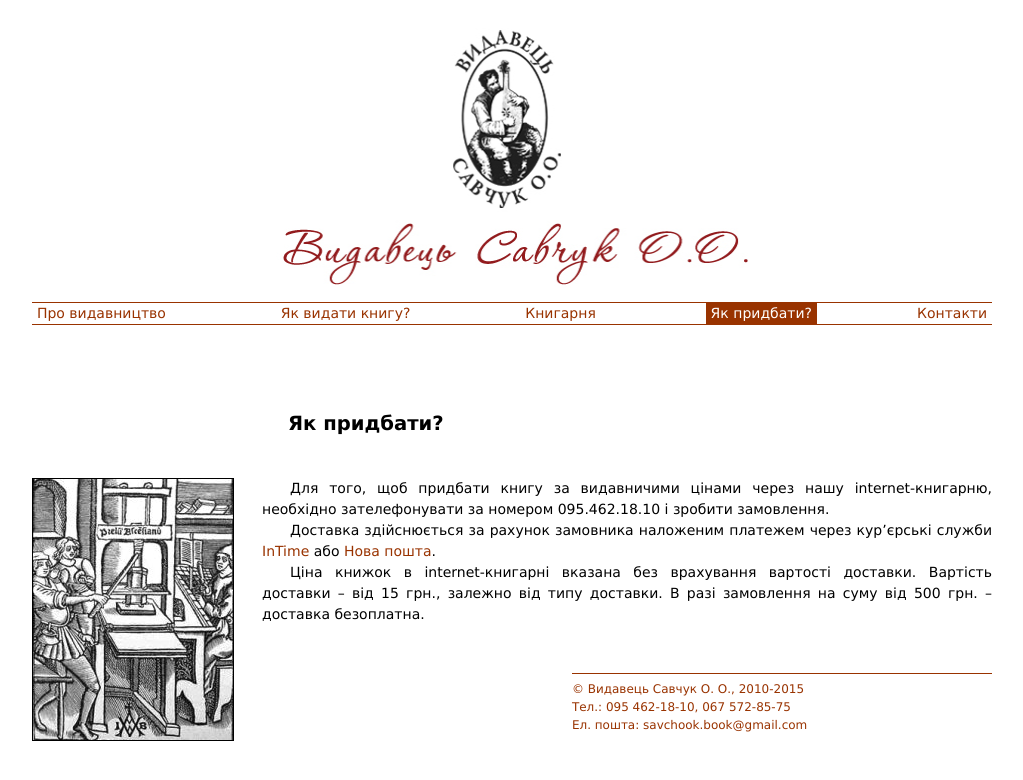
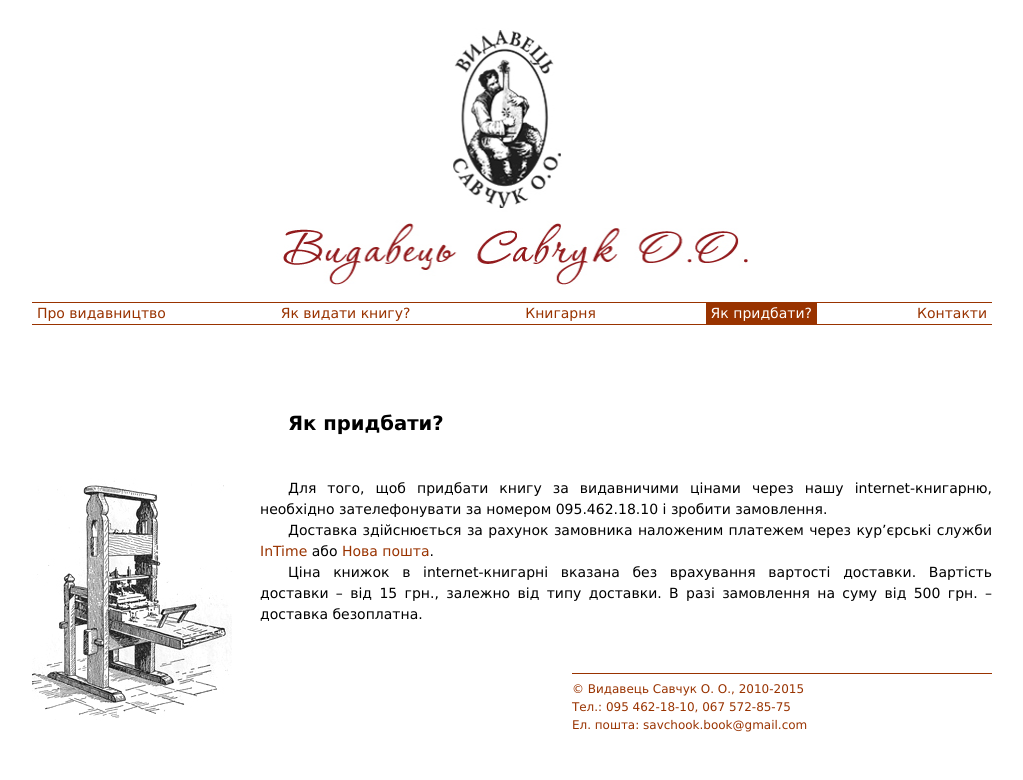
Before and after one commit to savchook/savchook.github.io, a Jekyll site: the page built from buy-book.markdown, in a window 1280 px wide. Shown: the top 780 px of the page, without its empty margins (128-1151 px from the left). Built offline with Jekyll 4.4.1, drawn with Linux system fonts in a browser that asks for light colours.

Commit message:
Нова картинка до "Як придбати"

```diff
--- a/buy-book.markdown
+++ b/buy-book.markdown
@@ -2,8 +2,9 @@
 layout: figure
 title: Як придбати?
 image:
-  file: press.jpg
-  alt: Печатний прес
+  file: stanok.jpg
+  alt: Друкарський верстат
+  hide_borders: true
 ---
 
 Для того, щоб придбати книгу за видавничими цінами через нашу internet-книгарню, необхідно зателефонувати
```
Also changed, not shown: images/stanok.jpg (added).
